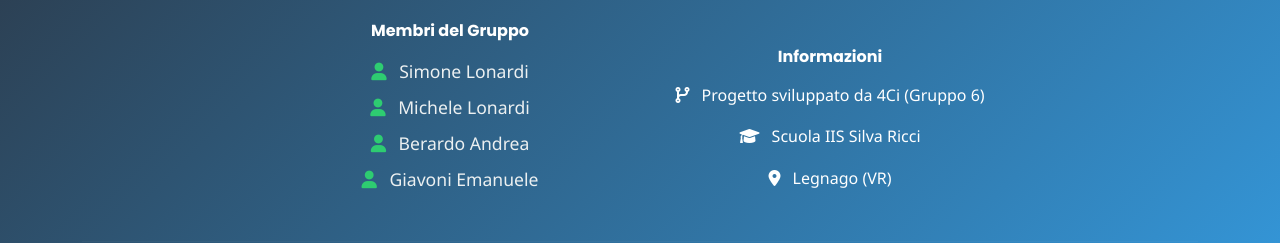
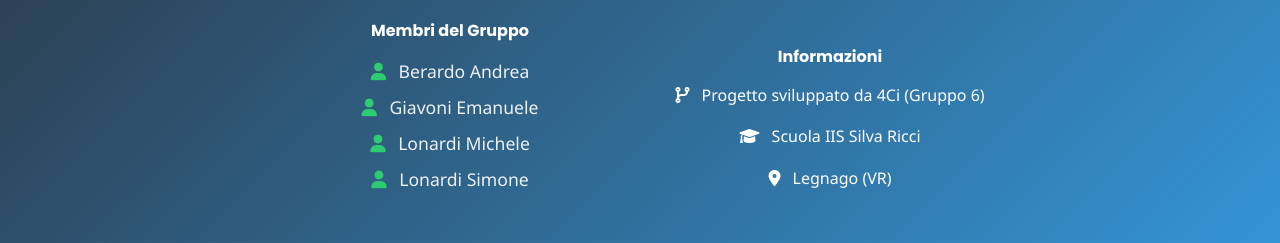
Before and after one commit to Dynamic-Traffic-Manager/dynamic-traffic-manager.github.io, a plain HTML site: page index.html in a window 1280 px wide. Shown: the part 6757-7000 px from the top of the page. Drawn offline with nearby package versions, Linux system fonts and the light colour scheme.

Commit message:
Add files via upload

```diff
--- a/index.html
+++ b/index.html
@@ -505,10 +505,10 @@
                             <div class="team-section d-flex flex-column justify-content-center align-items-center h-100">
                                 <h6 class="mb-3">Membri del Gruppo</h6>
                                 <ul class="list-unstyled team-members text-center">
-                                    <li><i class="fas fa-user me-2"></i> Simone Lonardi</li>
-                                    <li><i class="fas fa-user me-2"></i> Michele Lonardi</li>
                                     <li><i class="fas fa-user me-2"></i> Berardo Andrea</li>
                                     <li><i class="fas fa-user me-2"></i> Giavoni Emanuele</li>
+                                    <li><i class="fas fa-user me-2"></i> Lonardi Michele</li>
+                                    <li><i class="fas fa-user me-2"></i> Lonardi Simone</li>
                                 </ul>
                             </div>
                         </div>
```
